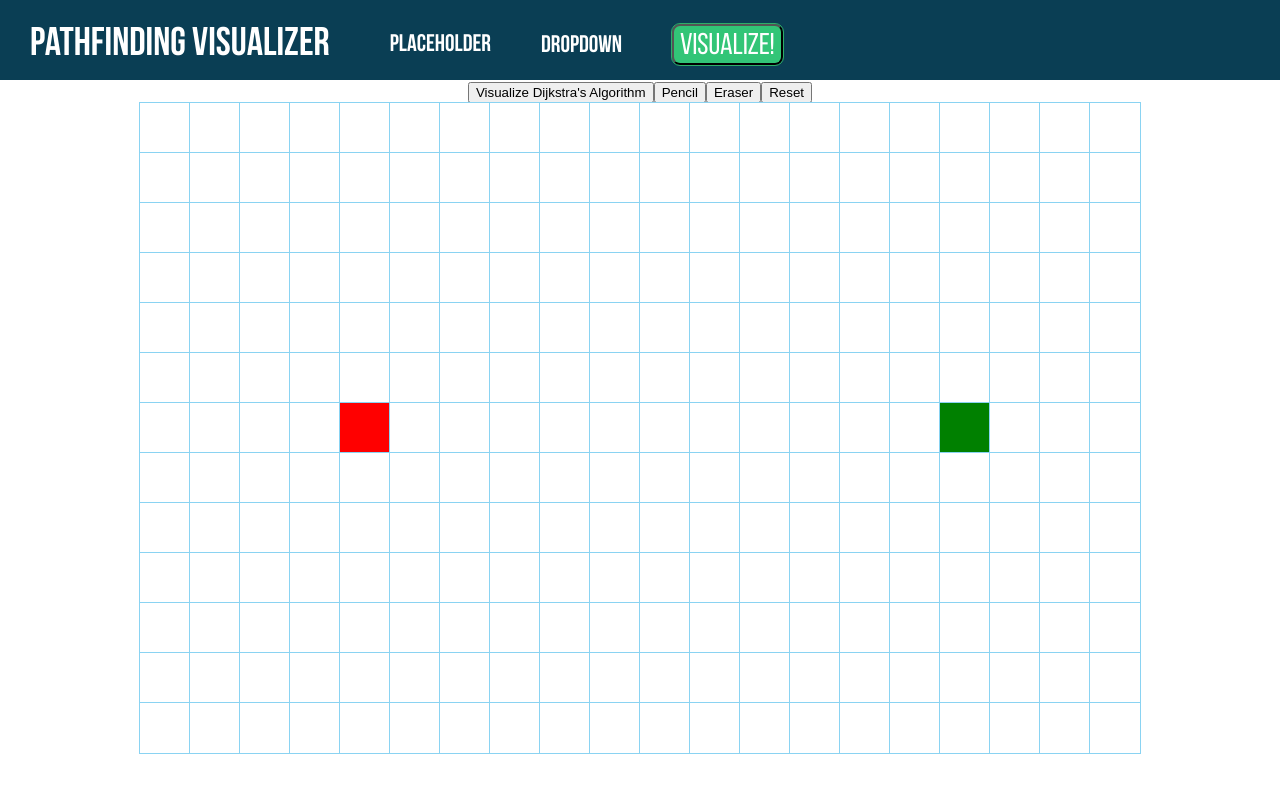
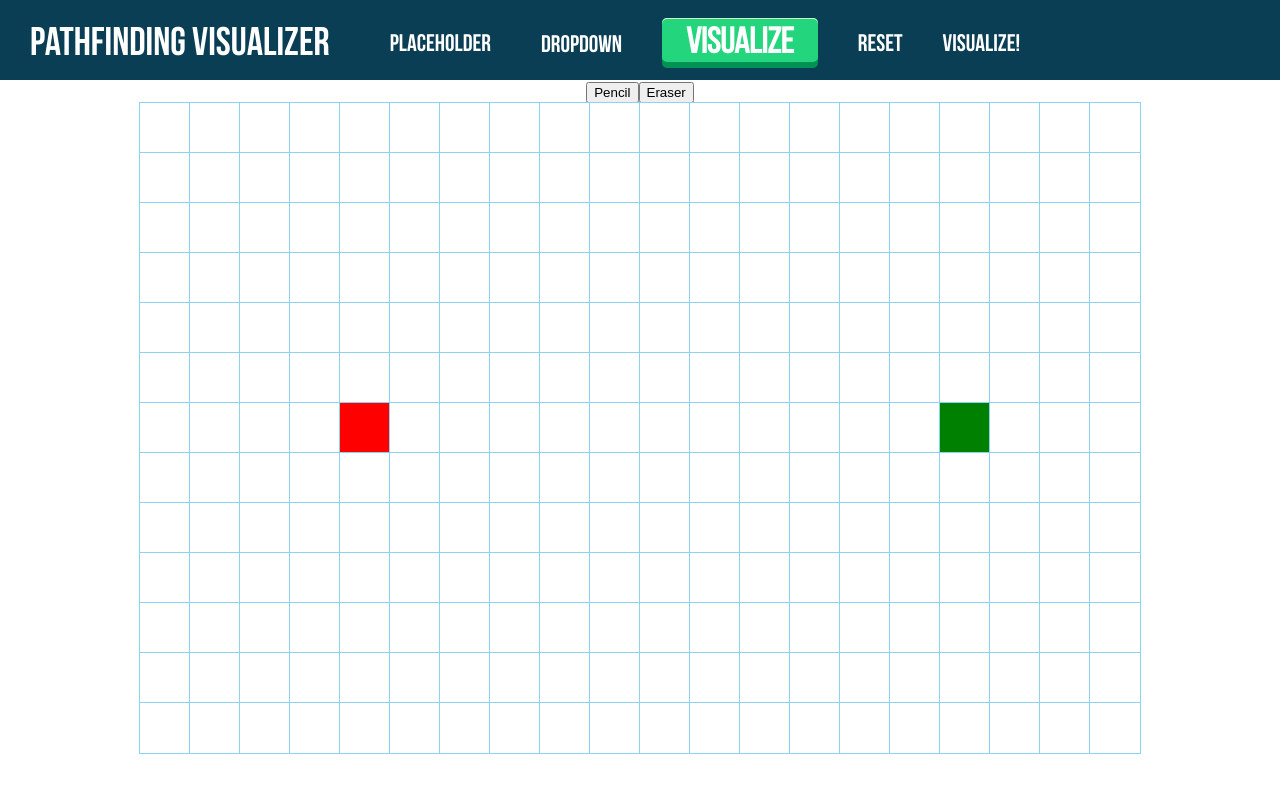
Before and after one commit to Dhruv-Nambiar/Pathfinding-Algorithm-Visualizer, a React (Create React App) app: page / in a window 1280 px wide. Shown: the top 792 px of the page. Built offline with nearby package versions, Linux system fonts and the light colour scheme.

Commit message:
Better visualize button

```diff
--- a/src/PathfindingVisualizer/PathfindingVisualizer.css
+++ b/src/PathfindingVisualizer/PathfindingVisualizer.css
@@ -86,7 +86,24 @@ body {
   margin-right: 20px;
 }
 
-.visualizebtn {
+/* Regular buttons */
+.regularbtn {
+  float: left;
+  font-weight: bold;
+  font-family: BebasNeueBold;
+  font-size: 24px;
+  border: none;
+  outline: none;
+  color: white;
+  padding: 0px 0px;
+  background-color: inherit;
+  /* margin-top: 24px; */
+  line-height: inherit;
+  margin-left: 20px;
+  margin-right: 20px;
+}
+
+/* .visualizebtn {
   float: left;
   font-size: 30px;
   font-family: BebasNeue;
@@ -100,7 +117,7 @@ body {
   margin-top: 24px;
   border-radius: 8px;
   padding-top: 5px;
-}
+} */
 
 /* Add a red background color to navbar links on hover */
 /* .header a:hover,
@@ -138,3 +155,61 @@ body {
 .dropdown:hover .dropdown-content {
   display: block;
 }
+
+.visualizebtn {
+  line-height: normal;
+  float: left;
+  border: none;
+  color: white;
+  font-family: BebasNeue;
+  padding: 8px 24px 0px;
+  font-weight: bold;
+  font-size: 36px;
+  text-align: center;
+  text-decoration: none;
+  background-color: #23d57c;
+  /* display: block; */
+  position: relative;
+  /* padding: 20px 40px; */
+
+  -webkit-tap-highlight-color: rgba(0, 0, 0, 0);
+  /* text-shadow: 0px 1px 0px #000; */
+  filter: dropshadow(color=#000, offx=0px, offy=1px);
+
+  -webkit-box-shadow: inset 0 1px 0 #d0ffc4, 0 6px 0 #009155;
+  -moz-box-shadow: inset 0 1px 0 #d0ffc4, 0 6px 0 #009155;
+  box-shadow: inset 0 1px 0 #d0ffc4, 0 6px 0 #009155;
+
+  -webkit-border-radius: 5px;
+  -moz-border-radius: 5px;
+  border-radius: 5px;
+  margin-top: 18px;
+  margin-left: 20px;
+  margin-right: 20px;
+}
+
+.visualizebtn:active {
+  border: none;
+  top: 6px;
+  background-color: #01a257;
+  color: rgb(225, 224, 224);
+  -webkit-box-shadow: inset 0 1px 0 #c4ffc4, inset 0 -3px 0 #009155;
+  -moz-box-shadow: inset 0 1px 0 #c4ffc4, inset 0 -3pxpx 0 #009155;
+  box-shadow: inset 0 1px 0 #c4ffc4, inset 0 -3px 0 #009155;
+}
+
+.visualizebtn:after {
+  border: none;
+  content: "";
+  height: 100%;
+  width: 100%;
+  padding: 4px;
+  position: absolute;
+  bottom: -15px;
+  left: -4px;
+  z-index: -1;
+  background-color: #002b20;
+  -webkit-border-radius: 5px;
+  -moz-border-radius: 5px;
+  border-radius: 5px;
+}
--- a/src/PathfindingVisualizer/PathfindingVisualizer.jsx
+++ b/src/PathfindingVisualizer/PathfindingVisualizer.jsx
@@ -143,15 +143,17 @@ export default class PathfindingVisualizer extends Component {
             </div>
           </div>
           <button class="visualizebtn" onClick={() => this.visualizeDijkstra()}>
+            Visualize
+          </button>
+          <button class="regularbtn" onClick={() => this.reset()}>
+            Reset
+          </button>
+          <button class="regularbtn" onClick={() => this.visualizeDijkstra()}>
             Visualize!
           </button>
         </div>
-        <button onClick={() => this.visualizeDijkstra()}>
-          Visualize Dijkstra's Algorithm
-        </button>
         <button onClick={() => this.setMouseMode("pencil")}>Pencil</button>
         <button onClick={() => this.setMouseMode("eraser")}>Eraser</button>
-        <button onClick={() => this.reset()}>Reset</button>
         <div className="square-grid">
           {grid.map((row, rowIdx) => {
             return row.map((node, nodeIdx) => {
```
